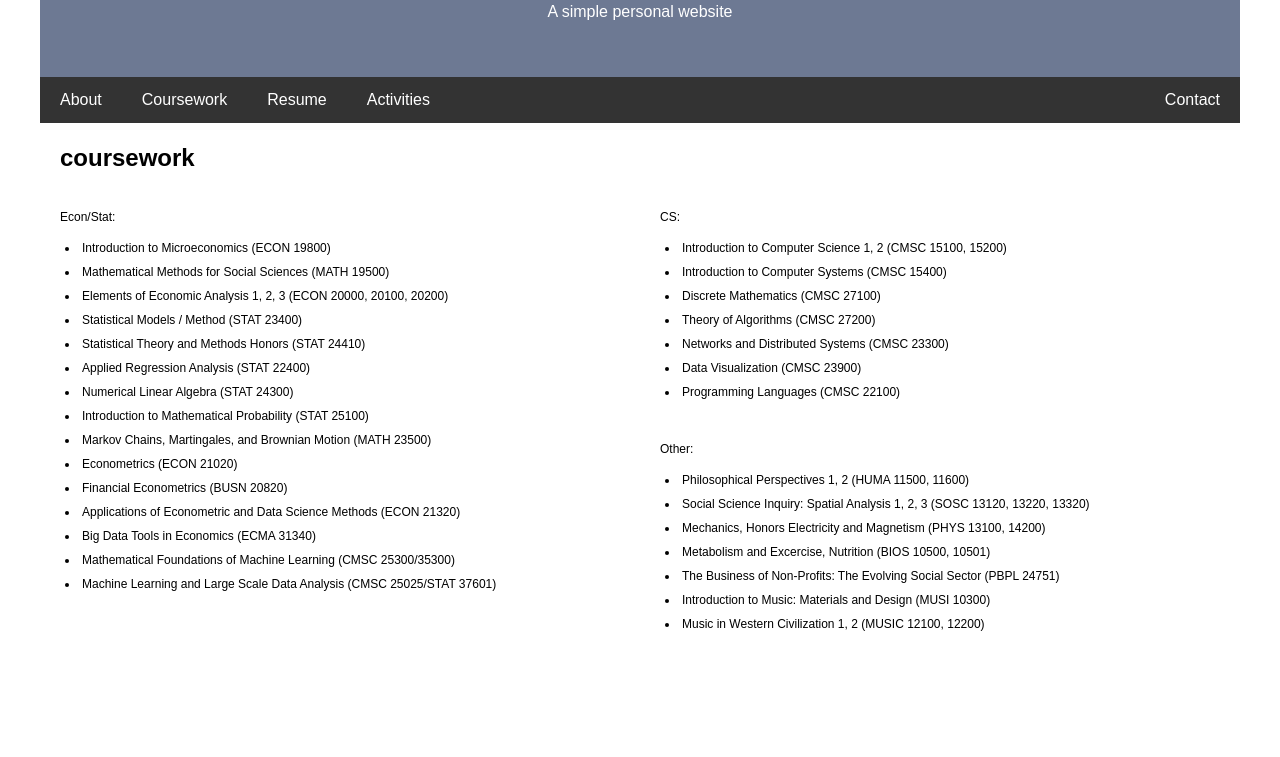
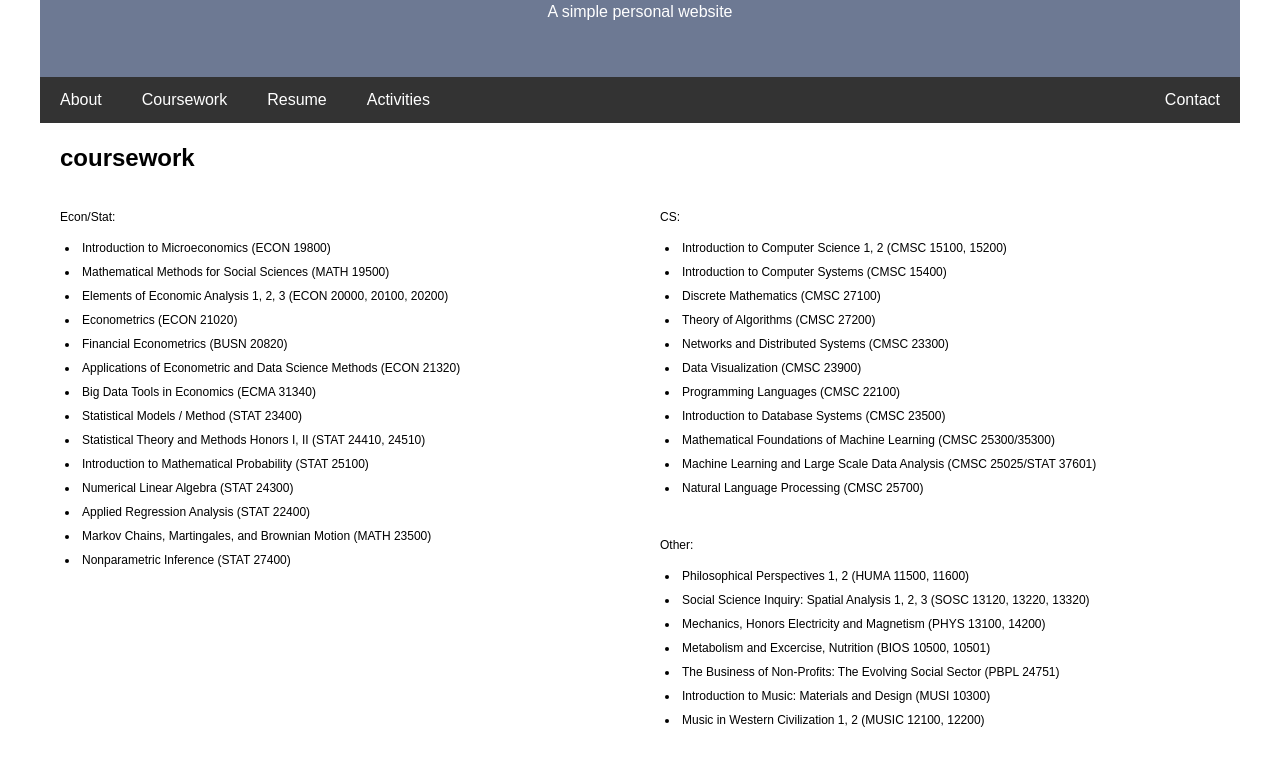
Before and after one commit to jonyuan/jonyuan.github.io, a plain HTML site: page coursework.html in a window 1280 px wide. Shown: the part 132-889 px from the top of the page. Before the commit the page ends 800 px from the top, so only its background shows below. Drawn offline with Linux system fonts and the light colour scheme.

Commit message:
february

```diff
--- a/coursework.html
+++ b/coursework.html
@@ -41,18 +41,17 @@
         <li>Introduction to Microeconomics (ECON 19800)</li>
         <li>Mathematical Methods for Social Sciences (MATH 19500)</li>
         <li>Elements of Economic Analysis 1, 2, 3 (ECON 20000, 20100, 20200)</li>
-        <li>Statistical Models / Method (STAT 23400)</li>
-        <li>Statistical Theory and Methods Honors (STAT 24410)</li>
-        <li>Applied Regression Analysis (STAT 22400)</li>
-        <li>Numerical Linear Algebra (STAT 24300) </li>
-        <li>Introduction to Mathematical Probability (STAT 25100)</li>
-        <li>Markov Chains, Martingales, and Brownian Motion (MATH 23500)</li>
         <li>Econometrics (ECON 21020)</li>
         <li>Financial Econometrics (BUSN 20820) </li>
         <li>Applications of Econometric and Data Science Methods (ECON 21320)</li>
         <li>Big Data Tools in Economics (ECMA 31340)</li>
-        <li>Mathematical Foundations of Machine Learning (CMSC 25300/35300)</li>
-        <li>Machine Learning and Large Scale Data Analysis (CMSC 25025/STAT 37601)</li>
+        <li>Statistical Models / Method (STAT 23400)</li>
+        <li>Statistical Theory and Methods Honors I, II (STAT 24410, 24510)</li>
+        <li>Introduction to Mathematical Probability (STAT 25100)</li>
+        <li>Numerical Linear Algebra (STAT 24300) </li>
+        <li>Applied Regression Analysis (STAT 22400)</li>
+        <li>Markov Chains, Martingales, and Brownian Motion (MATH 23500)</li>
+        <li>Nonparametric Inference (STAT 27400)</li>
       </u1>
     </p>
 
@@ -69,6 +68,10 @@
         <li>Networks and Distributed Systems (CMSC 23300)</li>
         <li>Data Visualization (CMSC 23900)</li>
         <li>Programming Languages (CMSC 22100)</li>
+        <li>Introduction to Database Systems (CMSC 23500)</li>
+        <li>Mathematical Foundations of Machine Learning (CMSC 25300/35300)</li>
+        <li>Machine Learning and Large Scale Data Analysis (CMSC 25025/STAT 37601)</li>
+        <li>Natural Language Processing (CMSC 25700)</li>
       </u1>
     </p>
     <br>
```
Also changed, not shown: resume.html (+1 -1 lines), 2 other files.
